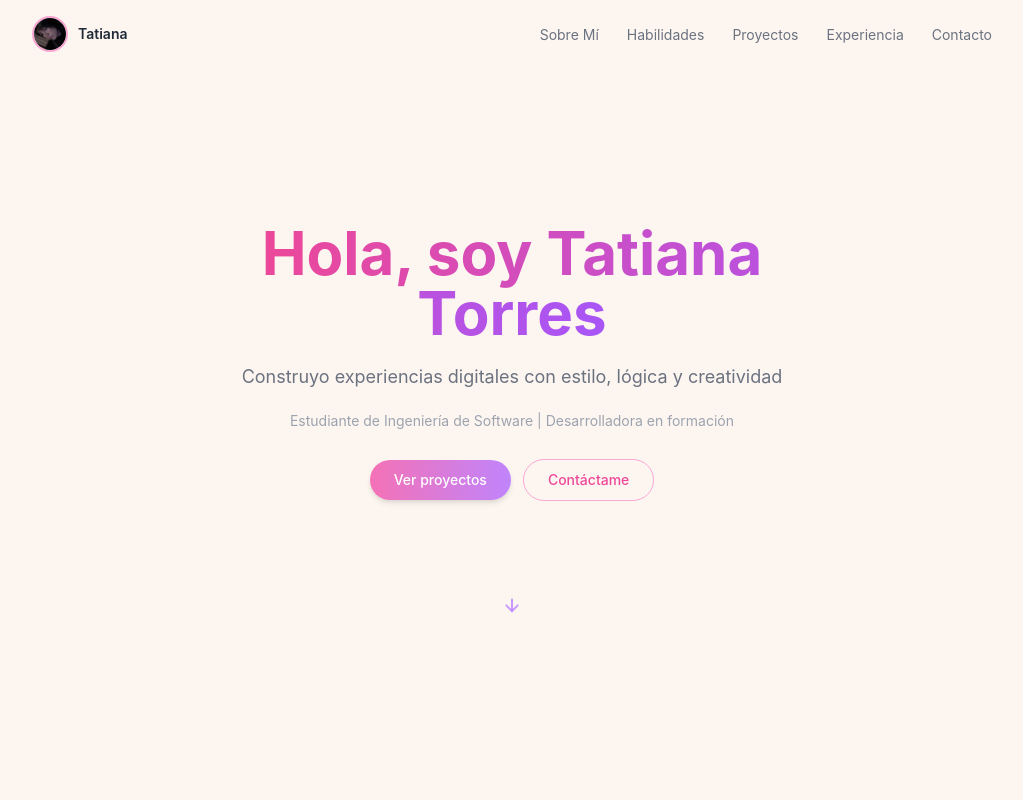
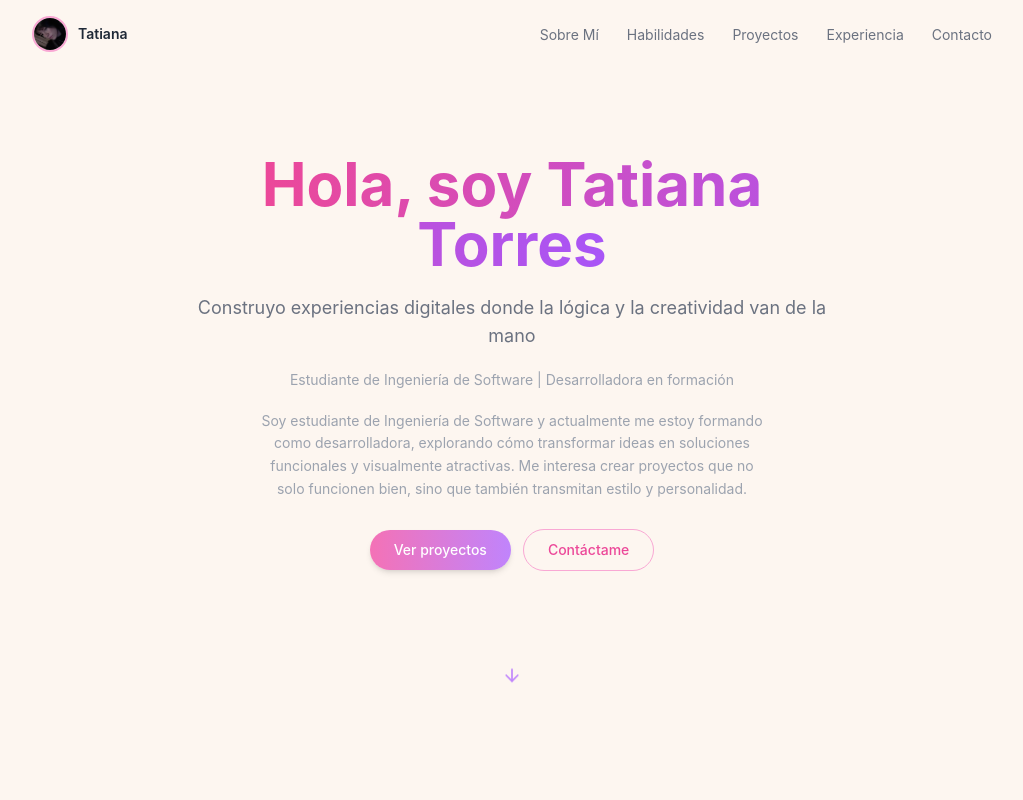
Before and after one commit to TatianaUCC/portafolio, a Next.js app: page / in a window 1280 px wide. Shown: the top 800 px of the page, without its empty margins (128-1151 px from the left). Built offline with nearby package versions, Linux system fonts and the light colour scheme.

Commit message:
feat: actualizar texto del hero con descripcion completa

```diff
--- a/components/sections/Hero.tsx
+++ b/components/sections/Hero.tsx
@@ -16,11 +16,15 @@ export default function Hero() {
         </h1>
 
         <p className="text-gray-500 text-lg">
-          Construyo experiencias digitales con estilo, lógica y creatividad
+          Construyo experiencias digitales donde la lógica y la creatividad van de la mano
         </p>
 
         <p className="text-gray-400 text-sm">
           Estudiante de Ingeniería de Software | Desarrolladora en formación
+        </p>
+
+        <p className="text-gray-400 text-sm leading-relaxed max-w-lg">
+          Soy estudiante de Ingeniería de Software y actualmente me estoy formando como desarrolladora, explorando cómo transformar ideas en soluciones funcionales y visualmente atractivas. Me interesa crear proyectos que no solo funcionen bien, sino que también transmitan estilo y personalidad.
         </p>
 
         <div className="flex items-center gap-3 mt-2">
```
